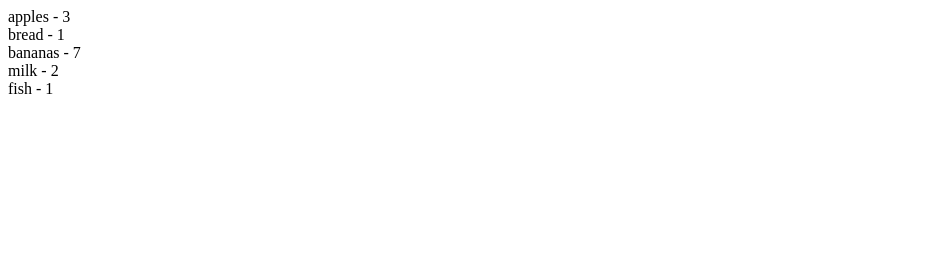
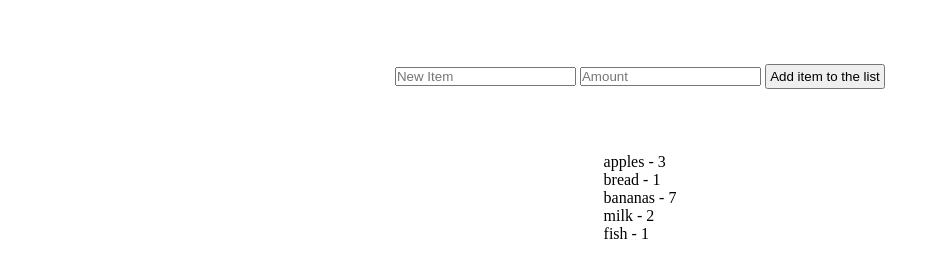
Before and after one commit to Matej-Basta/Grocery-shopping-list, a plain HTML site: page index.html in a window 1280 px wide. Shown: the whole page, without its empty margins (0-940 px from the left). Drawn offline with Linux system fonts and the light colour scheme.

Commit message:
Added form, but not functioning correctly

```diff
--- a/index.html
+++ b/index.html
@@ -9,6 +9,11 @@
     <title>Document</title>
   </head>
   <body>
+    <form action="">
+      <input type="text" placeholder="New Item" />
+      <input type="number" placeholder="Amount" />
+      <button id="button" type="submit">Add item to the list</button>
+    </form>
     <div class="list" id="list"></div>
   </body>
 </html>
--- a/script.js
+++ b/script.js
@@ -1,3 +1,4 @@
+//starting array
 const whatToBuy = [
   { item: "apples", amount: 3 },
   { item: "bread", amount: 1 },
@@ -5,10 +6,35 @@ const whatToBuy = [
   { item: "milk", amount: 2 },
 ];
 
+//testing whether it works to add new items to the array
 whatToBuy.push({ item: "fish", amount: 1 });
 
-whatToBuy.forEach((element) => {
-  document.getElementById(
-    "list"
-  ).innerHTML += `<div class="item">${element.item} - ${element.amount}</div>`;
+//function that displays the items from the array to the page
+const displayingTheList = () => {
+  whatToBuy.forEach((element) => {
+    document.getElementById(
+      "list"
+    ).innerHTML += `<div class="item">${element.item} - ${element.amount}</div>`;
+  });
+};
+
+//initial display when the page gets loaded
+displayingTheList();
+
+//accessing the button
+const button = document.getElementById("button");
+
+//when clicking the button, the values from text fields are converted into a new item of an array
+button.addEventListener("click", (event) => {
+  //prevents from refreshing the page when submit button clicked
+  event.preventDefault();
+  const item = document.querySelector('input[type="text"]').value;
+  const amount = document.querySelector('input[type="number"]').value;
+
+  whatToBuy.push({ item: item, amount: amount });
+
+  document.querySelector('input[type="text"]').value = "";
+  document.querySelector('input[type="number"]').value = "";
+
+  displayingTheList();
 });
--- a/style.css
+++ b/style.css
@@ -0,0 +1,22 @@
+* {
+  margin: 0;
+  padding: 0;
+  box-sizing: border-box;
+}
+
+body {
+  padding-top: 4rem;
+  width: 100%;
+  height: 100vh;
+  display: flex;
+
+  align-items: center;
+  flex-direction: column;
+}
+
+form {
+  padding-bottom: 4rem;
+}
+button {
+  padding: 0.2rem;
+}
```
